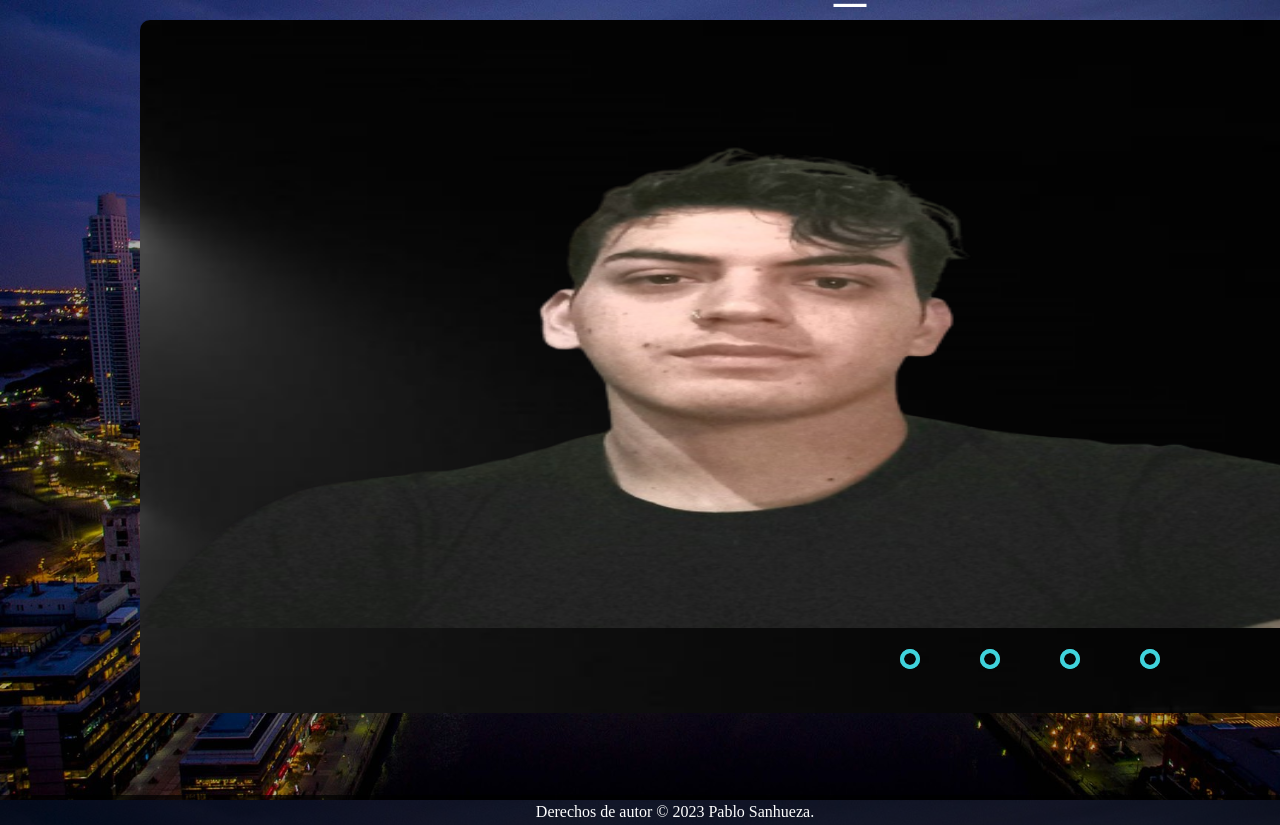
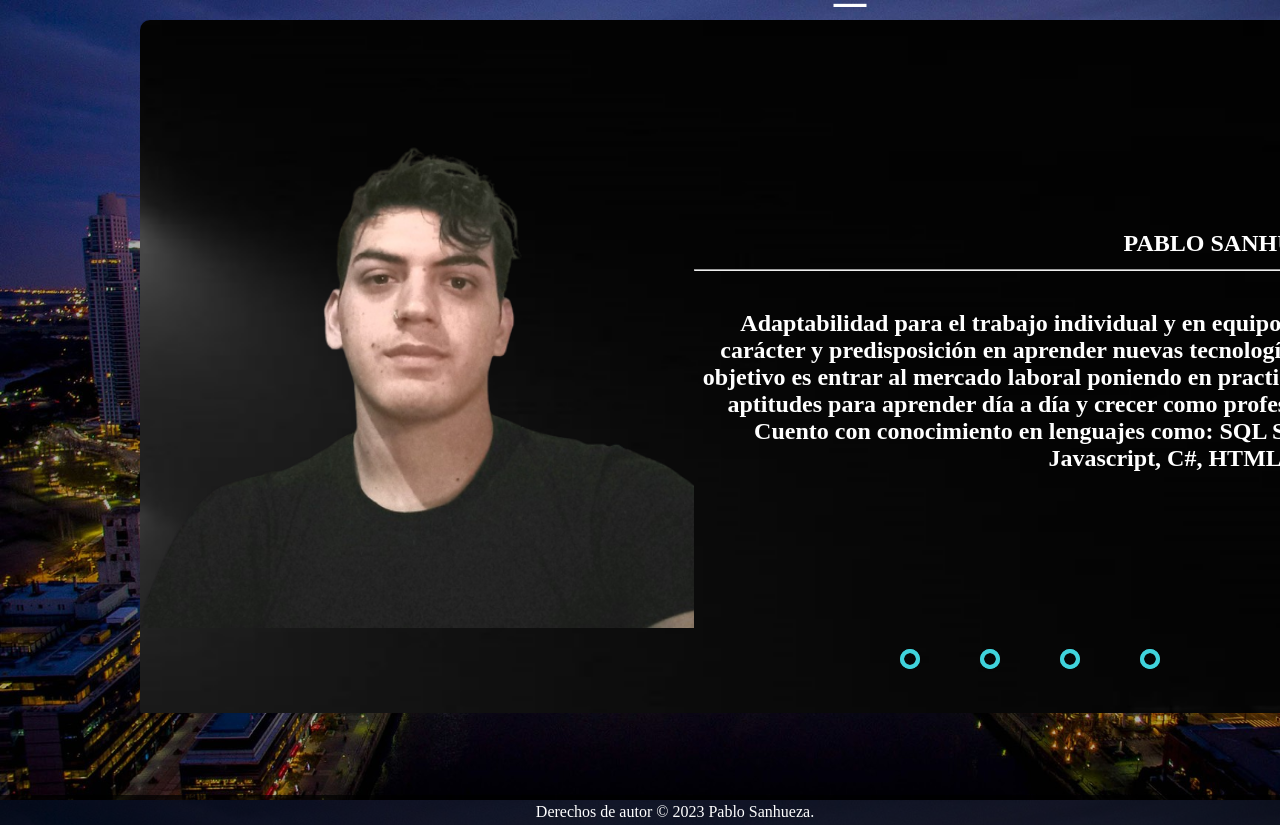
Before and after one commit to pablosnhz/portfolio, a plain HTML site: page index.html in a window 1280 px wide. Shown: the top 825 px of the page. Drawn offline with Linux system fonts and the light colour scheme.

Commit message:
volviendo a donde estaba

```diff
--- a/index.html
+++ b/index.html
@@ -31,7 +31,13 @@
               <img src="fondo1.jpg" alt="">
               <div class="image-overlay">
                 <img  src="miafoto.png" alt="" class="foreground-image">
-
+                <h1>
+                    PABLO SANHUEZA
+                    <hr>
+                    <br>
+                    Adaptabilidad para el trabajo individual y en equipo, buen carácter y predisposición en aprender nuevas tecnologías.
+                    Mi objetivo es entrar al mercado laboral poniendo en practica mis aptitudes para aprender día a día y crecer como profesional. Cuento con conocimiento en lenguajes como: SQL Server, Javascript, C#, HTML, CSS.
+                </h1>
             </div>
         </div>
 
```
